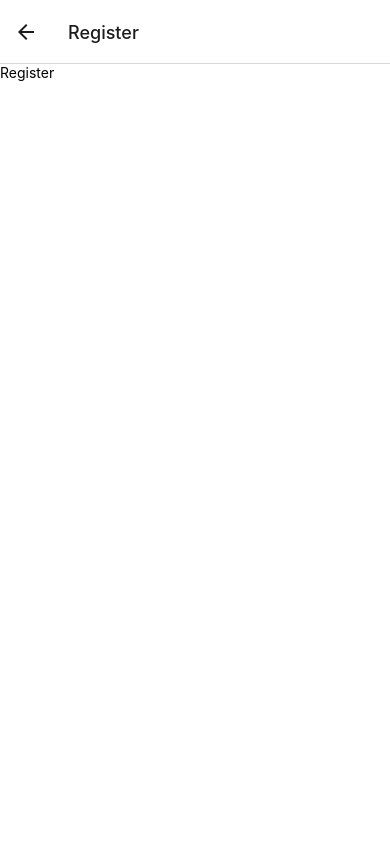
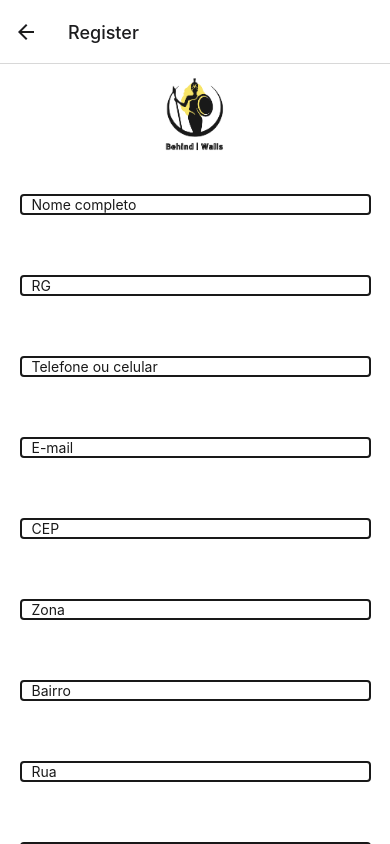
Before and after one commit to camillynhacode/behind-walls, a React Native app: screen /Register in a window 390 px wide. Built offline with nearby package versions, Linux system fonts and the light colour scheme.

Commit message:
adicionado tela de cadastro

```diff
--- a/src/components/Login/Form/index.tsx
+++ b/src/components/Login/Form/index.tsx
@@ -15,11 +15,16 @@ export const Form = (props: FormProps) => {
         <Formik
             initialValues={{ email: '', password: '' }}
             onSubmit={ async (values) => {
-                //const logado = await UseAuth.login(values)
-                //if(logado){
-                //    return props.navigation.navigate('Home')
-                //}
-                props.navigation.navigate('Home')
+                const logado = await UseAuth.login(values)
+
+                if(logado){
+                    return props.navigation.navigate('Home')
+                }
+                else{
+                    props.navigation.navigate('Login', {
+                        error: true
+                    })
+                }
             }}
         >
             {({ handleChange, handleBlur, handleSubmit, values }) => (
--- /dev/null
+++ b/src/components/Register/Form/index.tsx
@@ -0,0 +1,111 @@
+// Formik x React Native example
+import React from 'react';
+import { Button, Text, TextInput, TouchableOpacity, View } from 'react-native';
+import { Formik } from 'formik';
+import styles from './styles';
+import COLORS from '../../../styles/colors';
+import { useAuth } from '../../../contexts/AuthContext';
+
+interface FormProps {
+    navigation: any
+}
+export const Form = (props: FormProps) => {
+    const UseAuth = useAuth();
+    return (
+        <Formik
+            initialValues={{ email: '', password: '', nome: '', username: '', rg: '', contato: '', cep: '', zona: '', bairro: '', rua: '' }}
+            onSubmit={ async (values) => {
+                console.log(values)
+            }}
+        >
+            {({ handleChange, handleBlur, handleSubmit, values }) => (
+            <View style={styles.container}>
+                <TextInput
+                    style={styles.input}
+                    placeholder="Nome completo"
+                    placeholderTextColor={COLORS.secondaryColor}
+                    onChangeText={handleChange('nome')}
+                    onBlur={handleBlur('nome')}
+                    value={values.nome}
+                />
+
+                <TextInput
+                    style={styles.input}
+                    placeholder="RG"
+                    placeholderTextColor={COLORS.secondaryColor}
+                    onChangeText={handleChange('rg')}
+                    onBlur={handleBlur('rg')}
+                    value={values.rg}
+                />
+                <TextInput
+                    style={styles.input}
+                    placeholder="Telefone ou celular"
+                    placeholderTextColor={COLORS.secondaryColor}
+                    onChangeText={handleChange('contato')}
+                    onBlur={handleBlur('contato')}
+                    value={values.contato}
+                />
+
+                <TextInput
+                    style={styles.input}
+                    placeholder="E-mail"
+                    placeholderTextColor={COLORS.secondaryColor}
+                    onChangeText={handleChange('email')}
+                    onBlur={handleBlur('email')}
+                    value={values.email}
+                />
+
+                <TextInput
+                    style={styles.input}
+                    placeholder="CEP"
+                    placeholderTextColor={COLORS.secondaryColor}
+                    onChangeText={handleChange('cep')}
+                    onBlur={handleBlur('cep')}
+                    value={values.cep}
+                />
+
+                <TextInput
+                    style={styles.input}
+                    placeholder="Zona"
+                    placeholderTextColor={COLORS.secondaryColor}
+                    onChangeText={handleChange('zona')}
+                    onBlur={handleBlur('zona')}
+                    value={values.zona}
+                />
+
+                <TextInput
+                    style={styles.input}
+                    placeholder="Bairro"
+                    placeholderTextColor={COLORS.secondaryColor}
+                    onChangeText={handleChange('bairro')}
+                    onBlur={handleBlur('bairro')}
+                    value={values.bairro}
+                />
+
+                <TextInput
+                    style={styles.input}
+                    placeholder="Rua"
+                    placeholderTextColor={COLORS.secondaryColor}
+                    onChangeText={handleChange('rua')}
+                    onBlur={handleBlur('rua')}
+                    value={values.rua}
+                />
+
+                <TextInput
+                    style={styles.input}
+                    placeholder="Senha"
+                    placeholderTextColor={COLORS.secondaryColor}
+                    onChangeText={handleChange('password')}
+                    onBlur={handleBlur('password')}
+                    value={values.password}
+                />
+                <TouchableOpacity style={styles.button} onPress={handleSubmit}>
+                    <Text style={styles.buttonText}>Cadastrar</Text>
+                </TouchableOpacity>
+
+            </View>
+            )}
+        </Formik>
+    )
+
+}
--- /dev/null
+++ b/src/components/Register/Form/styles.ts
@@ -0,0 +1,43 @@
+import { StyleSheet } from "react-native";
+import COLORS from "../../../styles/colors";
+
+const styles = StyleSheet.create(
+    {
+        container: {
+            flex: 1,
+            backgroundColor: COLORS.screens.screenBackground,
+            alignItems: 'center',
+            justifyContent: 'center'
+        },
+        input: {
+            borderWidth: 2,
+            width: '90%',
+            margin: 30,
+            borderRadius: 4,
+            borderColor: COLORS.secondaryColor,
+            paddingLeft: 10
+
+        },
+        button: {
+            backgroundColor: COLORS.secondaryColor,
+            height: 50,
+            justifyContent: 'center',
+            alignItems: 'center',
+            borderRadius: 4,
+            marginBottom: 10,
+            width: '90%',
+        },
+        buttonText: {
+            color: COLORS.button.color,
+            fontWeight: '500',
+            fontSize: 19
+        },
+        registerText: {
+            color: COLORS.secondaryColor,
+            fontSize: 16,
+            fontWeight: '500'
+        }
+    }
+)
+
+export default styles;
--- a/src/contexts/AuthContext.tsx
+++ b/src/contexts/AuthContext.tsx
@@ -9,7 +9,7 @@ interface AuthContextProviderProps {
 interface AuthStateProps {
     accessToken: string | null;
     refreshToken: string | null;
-    authenticated: boolean | null;
+    authenticated: boolean;
 }
 
 interface LoginProps {
@@ -25,7 +25,7 @@ interface AuthContextData {
 }
 
 interface ParamsProps {
-    username: string;
+    email: string;
     password: string;
 }
 
@@ -34,24 +34,25 @@ export function AuthContextProvider({children}: AuthContextProviderProps){
   const [authState, setAuthState] = useState<AuthStateProps>({
     accessToken: null,
     refreshToken: null,
-    authenticated: null,
+    authenticated: false,
   });
 
   const login = async (props: LoginProps) => {
-      const params: ParamsProps = {username: props.email, password: props.password}
-      const response = await api.post('token/', params)
-
+      const params: ParamsProps = {email: props.email, password: props.password}
+      let logado = false;
+      await api.post('token/', params).then(response => {
         const token = response.data.access
         const refresh = response.data.refresh
-      if(response.status!=200){
-          return false
-      }
         setAuthState({
           accessToken: token,
           refreshToken: refresh,
           authenticated: true,
         });
-      return true
+        logado = true
+      }).catch(error => console.log(error))
+
+      console.log('o user está logado :', logado)
+      return logado
   }
 
   const logout = async () => {
--- a/src/screens/Login/index.tsx
+++ b/src/screens/Login/index.tsx
@@ -1,10 +1,15 @@
-import React from "react"
-import { Image, Text, View } from "react-native";
+import React, { useEffect } from "react"
+import { Alert, Image, Text, View } from "react-native";
 import { Form } from "../../components/Login/Form";
+import { useAuth } from "../../contexts/AuthContext";
 import styles from "./styles";
 
 
-const Login = ({ navigation }: any) => {
+const Login = ({ route, navigation }: any) => {
+    const UseAuth = useAuth();
+    useEffect(() => {
+        UseAuth.logout()
+    }, [])
     return (
         <View style={styles.container}>
             <View style={styles.viewLogo}>
@@ -12,6 +17,7 @@ const Login = ({ navigation }: any) => {
                     source={require('../../assets/images/logo.png')}
                     style={styles.logo}
                 />
+
             </View>
             <Form navigation={navigation}/>
         </View>
--- a/src/screens/Register/index.tsx
+++ b/src/screens/Register/index.tsx
@@ -1,11 +1,27 @@
-import React from "react"
-import { Text, View } from "react-native";
+import React, { useEffect } from "react"
+import { Alert, Image, ScrollView, Text, View } from "react-native";
+import { Form } from "../../components/Register/Form";
+import { useAuth } from "../../contexts/AuthContext";
 import styles from "./styles";
 
-const Register = () => {
+
+const Register = ({ route, navigation }: any) => {
+    const UseAuth = useAuth();
+    useEffect(() => {
+        UseAuth.logout()
+    }, [])
     return (
         <View style={styles.container}>
-            <Text>Register</Text>
+            <View style={styles.viewLogo}>
+                <Image
+                    source={require('../../assets/images/logo.png')}
+                    style={styles.logo}
+                />
+
+            </View>
+            <ScrollView>
+                <Form navigation={navigation}/>
+            </ScrollView>
         </View>
     );
 }
--- a/src/screens/Register/styles.tsx
+++ b/src/screens/Register/styles.tsx
@@ -5,7 +5,22 @@ const styles = StyleSheet.create(
     {
         container: {
             flex: 1,
-            backgroundColor: COLORS.screens.screenBackground
+            backgroundColor: COLORS.screens.screenBackground,
+
+        },
+        logoText: {
+            color: '#fff',
+            fontSize: 20,
+            textAlign: 'center',
+            marginTop: 30
+        },
+        viewLogo: {
+            justifyContent: 'center',
+            alignItems: 'center'
+        },
+        logo: {
+            width: 100,
+            height: 100
         }
     }
 )
```
Lines whose indentation alone changed are shown as unchanged.
